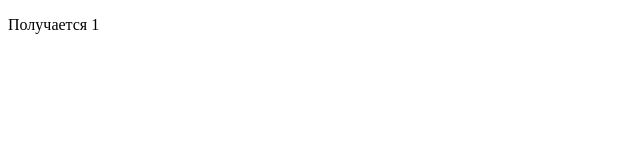
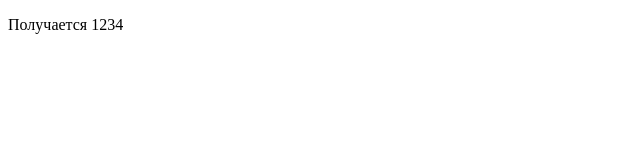
Before and after one commit to DetaliDigital/phpstorm, a plain HTML site: page index.html in a window 1280 px wide. Shown: the full height of the page, 0-640 px from the left. Drawn offline with Linux system fonts and the light colour scheme.

Commit message:
Системные файлы

```diff
--- a/index.html
+++ b/index.html
@@ -3,7 +3,7 @@
 <head>
     <meta charset="UTF-8">
     <title>Привет</title>
-    <p>Получается 1</p>
+    <p>Получается 1234</p>
 </head>
 <body>
 
```
